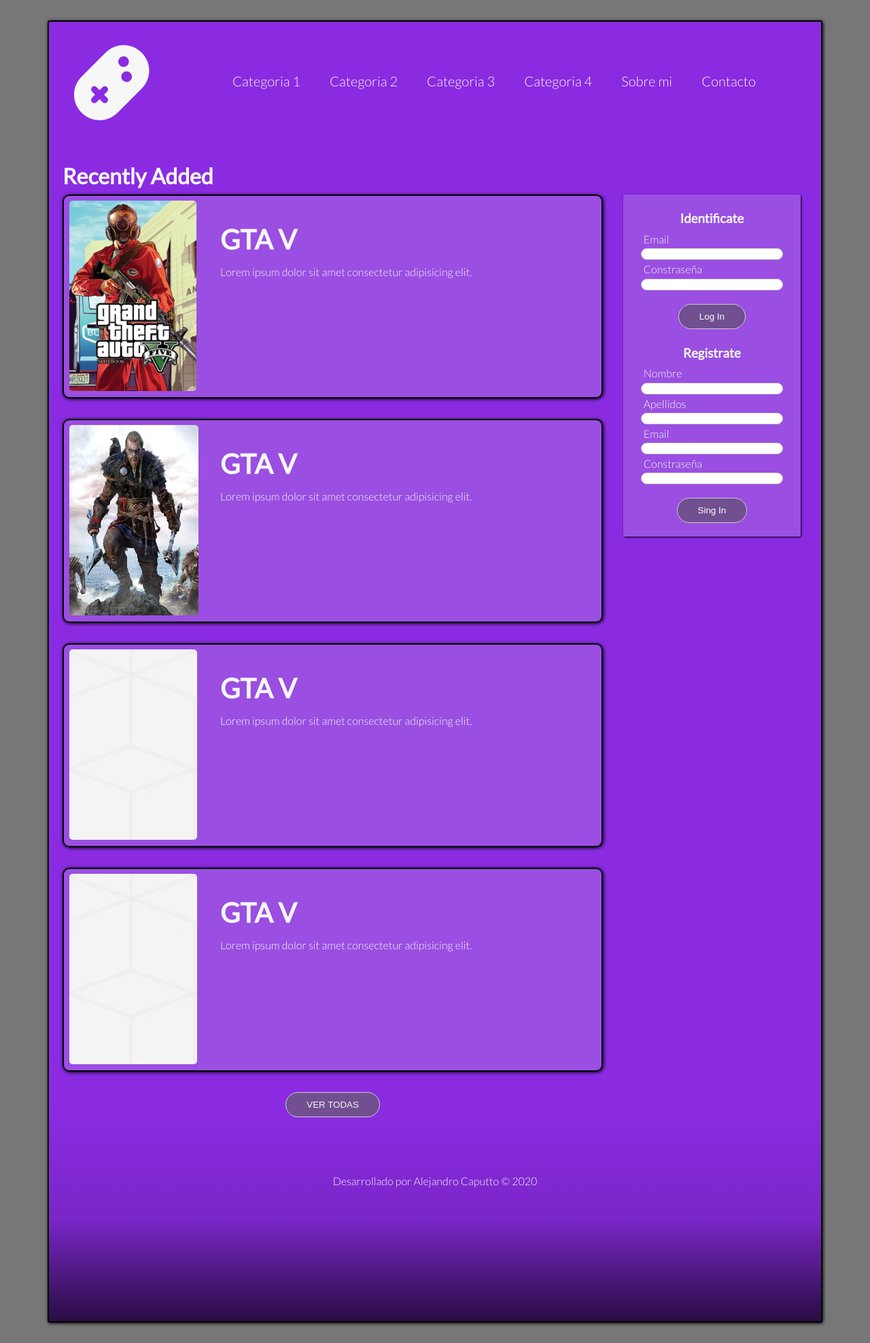
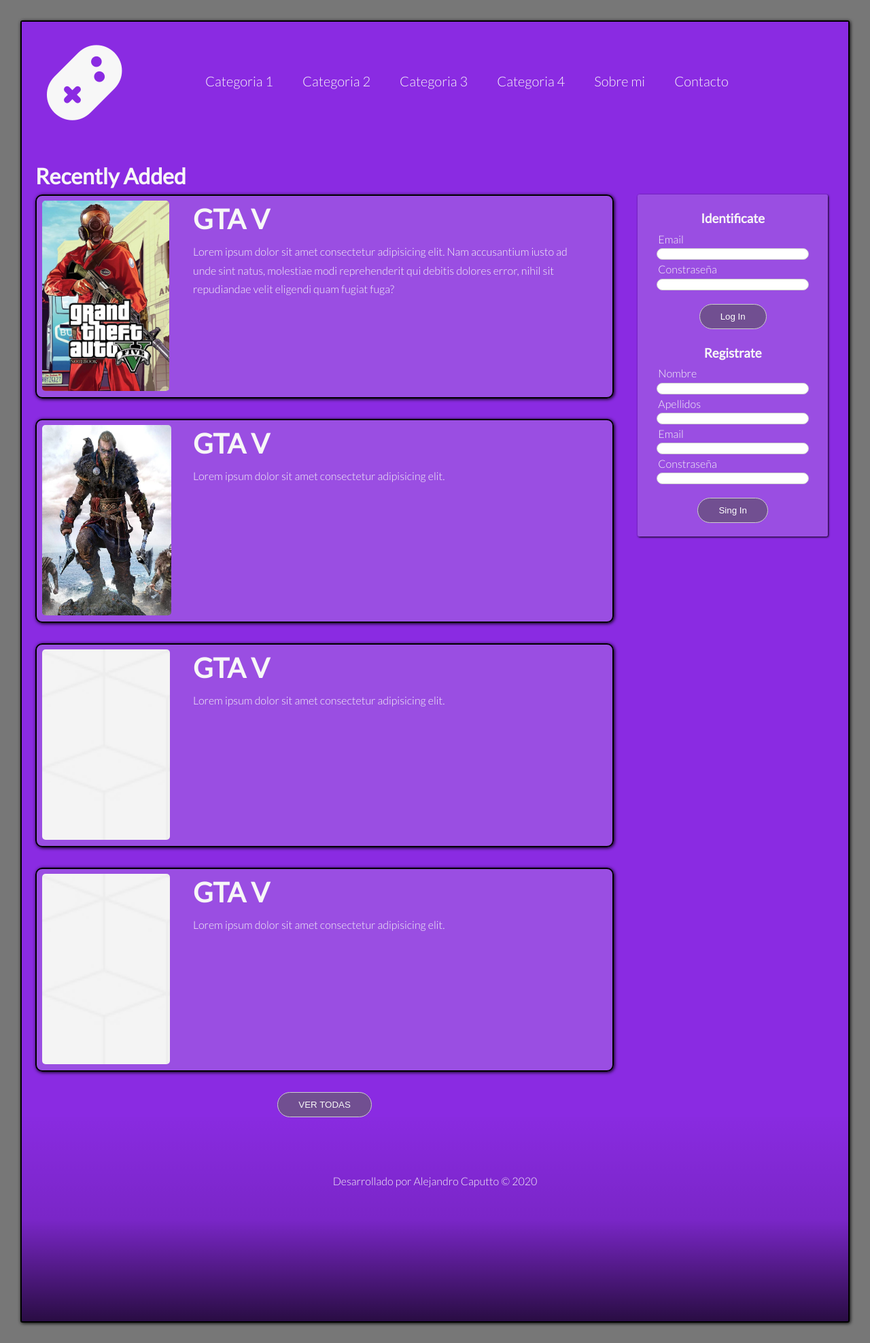
Before and after one commit to Alejandro-J-Caputto/videogames-blog-php-sql, a PHP site: page / in a window 1280 px wide. Shown: the whole page at 68% size. Run offline with PHP 8.4, Linux system fonts and the light colour scheme; some libraries are stand-ins or nearby versions.

Commit message:
Responsive Layout Mobile

```diff
--- a/index.php
+++ b/index.php
@@ -39,14 +39,17 @@
                    <div class="tarjeta_foto">
                        <img class="tarjeta_foto-avatar" src="./assets/img/gta-v.jpg" alt="">
                     </div>
+
                    <div class="tarjeta_texto">
                        <h3 class="tarjeta_titulo">GTA V</h3>
 
                        <p class="tarjeta_description">
-                           Lorem ipsum dolor sit amet consectetur adipisicing elit.
+                           Lorem ipsum dolor sit amet consectetur adipisicing elit. Nam accusantium iusto ad unde sint natus, molestiae modi reprehenderit qui debitis dolores error, nihil sit repudiandae velit eligendi quam fugiat fuga?
                        </p>
                    </div>
-               </li>
+                </li>
+                <div class="clearfix"></div>
+
                <li class="tarjeta">
                    <div class="tarjeta_foto">
                        <img class="tarjeta_foto-avatar" src="./assets/img/assassins-creed-valhalla-imagen.jpeg" alt="">
--- a/styles/styles.css
+++ b/styles/styles.css
@@ -92,7 +92,7 @@
 
 .main-body {
     margin: 0 auto;
-    width: 1140px;
+    /* width: 1140px; */
     background-color: blueviolet;
     min-height: 100vh;
     box-shadow: 1px 1px 5px black;
@@ -173,8 +173,9 @@
     min-height: 70vh;
     width: 70%;
     margin-left: 2rem;
-    float: left;
+    /* float: left; */
     display: inline-block;
+    position: relative;
 
 }
 
@@ -204,22 +205,24 @@
     color: #f7f7f7;
     border-radius: 10px;
     cursor: pointer;
+    position: relative;
 
 }
 
 .tarjeta_foto {
     height: 300px;
-
+    width: auto;
     display: inline-block;
     float: left;
     width: 200px;
-    position: relative;
+
     overflow: hidden;
 }
 .tarjeta_foto-avatar {
     height: 290px;
     max-width: 200px;
     margin-top: 2px;
+    /* float: left; */
     margin-left: 3px;
     border-radius: 10px;
     padding: 5px;
@@ -227,8 +230,14 @@
 }
 .tarjeta_texto {
     display: inline-block;
+    height: 300px;
+    float: left;
+    max-width: 70%;
+    overflow: hidden;
+    padding-left: 3rem;
+    /* padding-left: 3rem;
     margin-left: 3rem;
-    margin-top: 3rem;
+    margin-top: 3rem; */
 }
 .tarjeta_titulo {
 
@@ -272,7 +281,13 @@
   border: 1px solid #ccc;
   transition: background-color 0.2s, color 0.2s;
 }
-
+.clearfix:after {
+    content: '.';
+    clear: both;
+    display: block;
+    height: 0;
+    visibility: hidden;
+  }
 .btn-view:hover,
 .btn-view-active,
 button[type='submit']:hover,
```
Also changed, not shown: other parts of styles/styles.css (+100 -0 lines).
